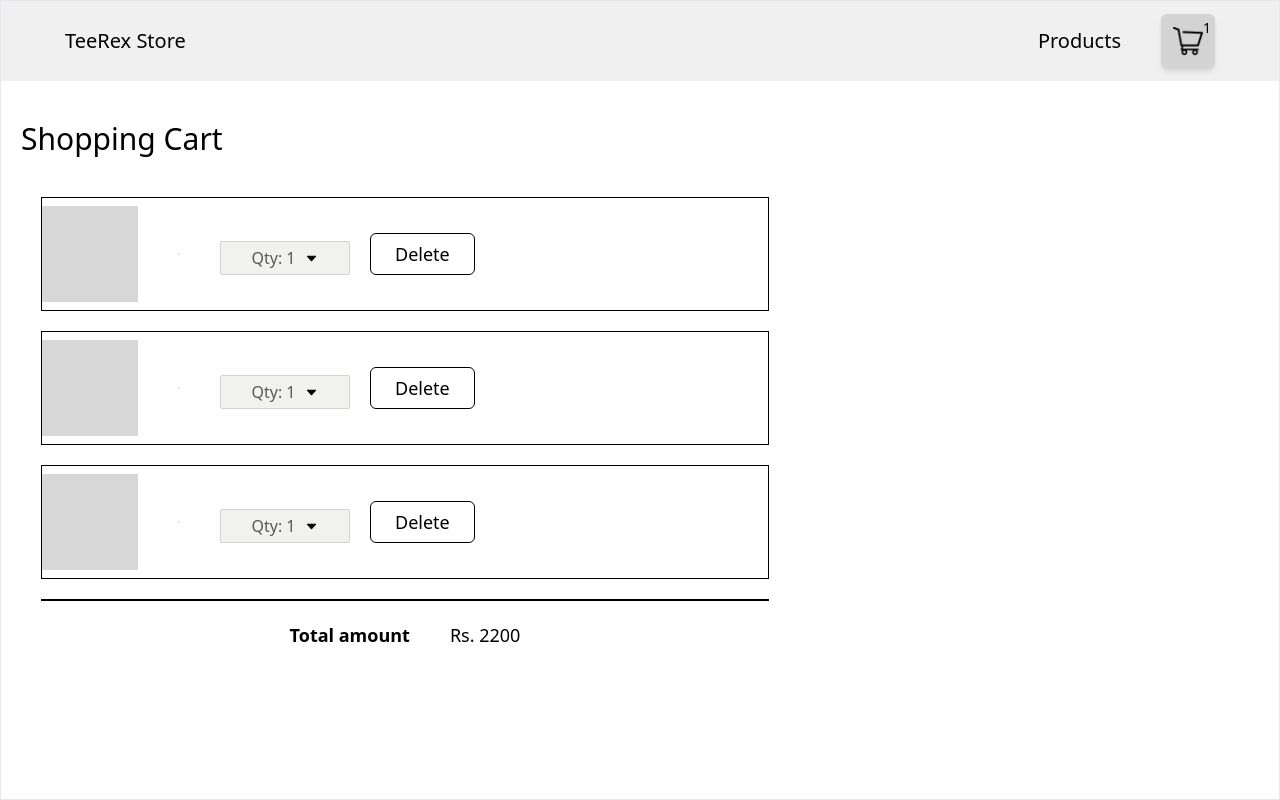
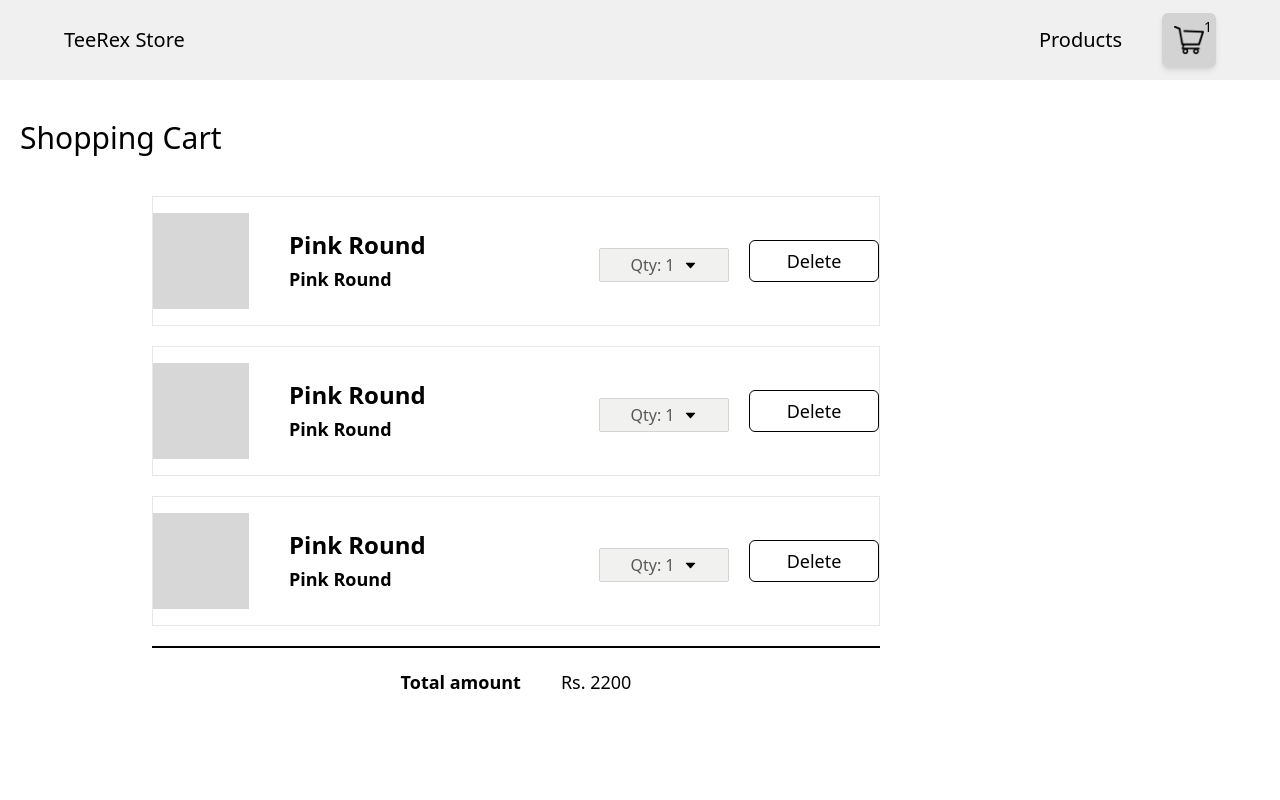
Before and after one commit to SINGH202/TeeRex-Store, a Next.js app: page /cart in a window 1280 px wide. Built offline with nearby package versions, Linux system fonts and the light colour scheme.

Commit message:
added name and discription to cart card.

```diff
--- a/src/components/QuantityDrowdown.tsx
+++ b/src/components/QuantityDropdown.tsx
@@ -18,7 +18,7 @@ export const QuantityDropdown = () => {
         className={`${isOptionsVisible ? `rotate-180` : ``}`}
       />
       {isOptionsVisible && (
-        <div className="flex flex-col gap-0 rounded-md absolute h-14 -bottom-16 bg-white overflow-y-scroll border border-black w-full">
+        <div className="flex flex-col gap-0 rounded-md absolute h-14 shadow-xl no-scrollbar -bottom-16 bg-white overflow-y-scroll border w-full">
           {Array.from({ length: 15 }).map((_, index) => (
             <div
               key={`item-count-options-${index}`}
--- a/src/pages/cart.tsx
+++ b/src/pages/cart.tsx
@@ -1,22 +1,27 @@
 import { Navbar } from "@/components/Navbar";
-import { QuantityDropdown } from "@/components/QuantityDrowdown";
+import { QuantityDropdown } from "@/components/QuantityDropdown";
 
 export default function Cart() {
   return (
-    <main className={`flex min-h-screen flex-col items-center border w-full`}>
+    <main className={`flex min-h-screen flex-col items-center w-full`}>
       <Navbar />
-      <div className="flex flex-col gap-10 w-full max-w-7xl my-10 px-5">
+      <div className="flex flex-col gap-10 w-full max-w-7xl my-10 px-5 m">
         <span className="text-3xl font-medium">Shopping Cart</span>
-        <div className="flex flex-col gap-5 max-w-3xl px-5">
+        <div className="flex flex-col gap-5 max-w-3xl px-5 lg:mx-28">
           {Array.from({ length: 3 }).map((_, index) => (
             <div
               key={index}
-              className="flex items-center gap-10 border border-black py-2">
-              <div className="bg-[#d7d7d7] w-24 h-24"></div>
-              <div className="border"></div>
-              <div className="flex items-end gap-5">
+              className="flex flex-col sm:flex-row items-center justify-between gap-10 py-2 border">
+              <div className="flex items-center justify-between gap-10 py-2">
+                <div className="bg-[#d7d7d7] w-24 h-24"></div>
+                <div className="flex flex-col justify-center gap-1">
+                  <p className="font-bold text-2xl">Pink Round</p>
+                  <p className="font-bold text-lg">Pink Round</p>
+                </div>
+              </div>
+              <div className="flex justify-between items-end gap-5">
                 <QuantityDropdown />
-                <button className="text-lg border-[1.5px] border-black rounded-md px-6 py-1.5">
+                <button className="text-lg border-[1.5px] border-black rounded-md px-6 py-1.5 w-[130px]">
                   Delete
                 </button>
               </div>
--- a/src/styles/globals.css
+++ b/src/styles/globals.css
@@ -19,3 +19,11 @@ body {
   color: rgb(var(--foreground-rgb));
   background: rgb(var(--background-rgb));
 }
+
+.no-scrollbar {
+  -ms-overflow-style: none;
+  scrollbar-width: none;
+}
+.no-scrollbar::-webkit-scrollbar {
+  display: none;
+}
```
